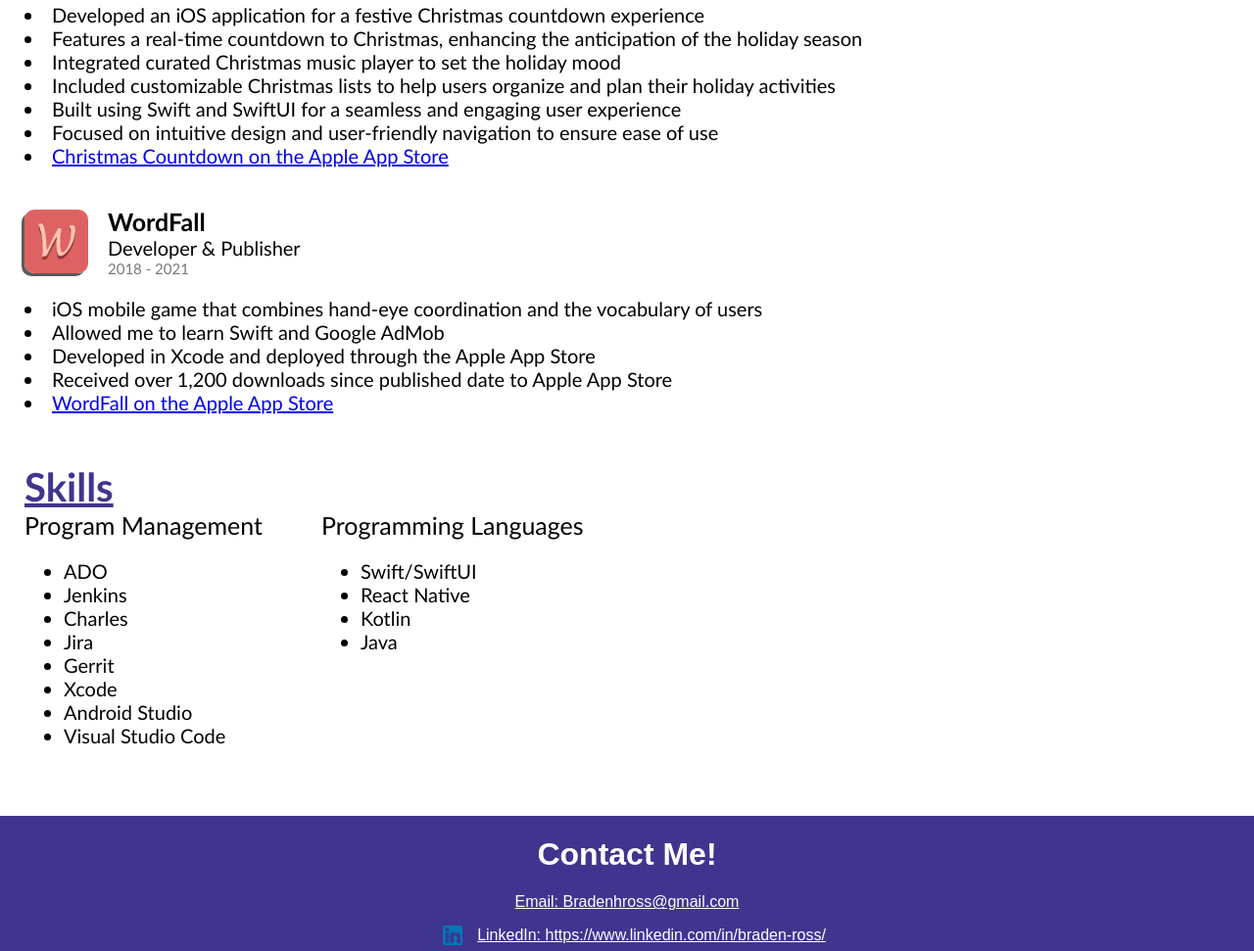
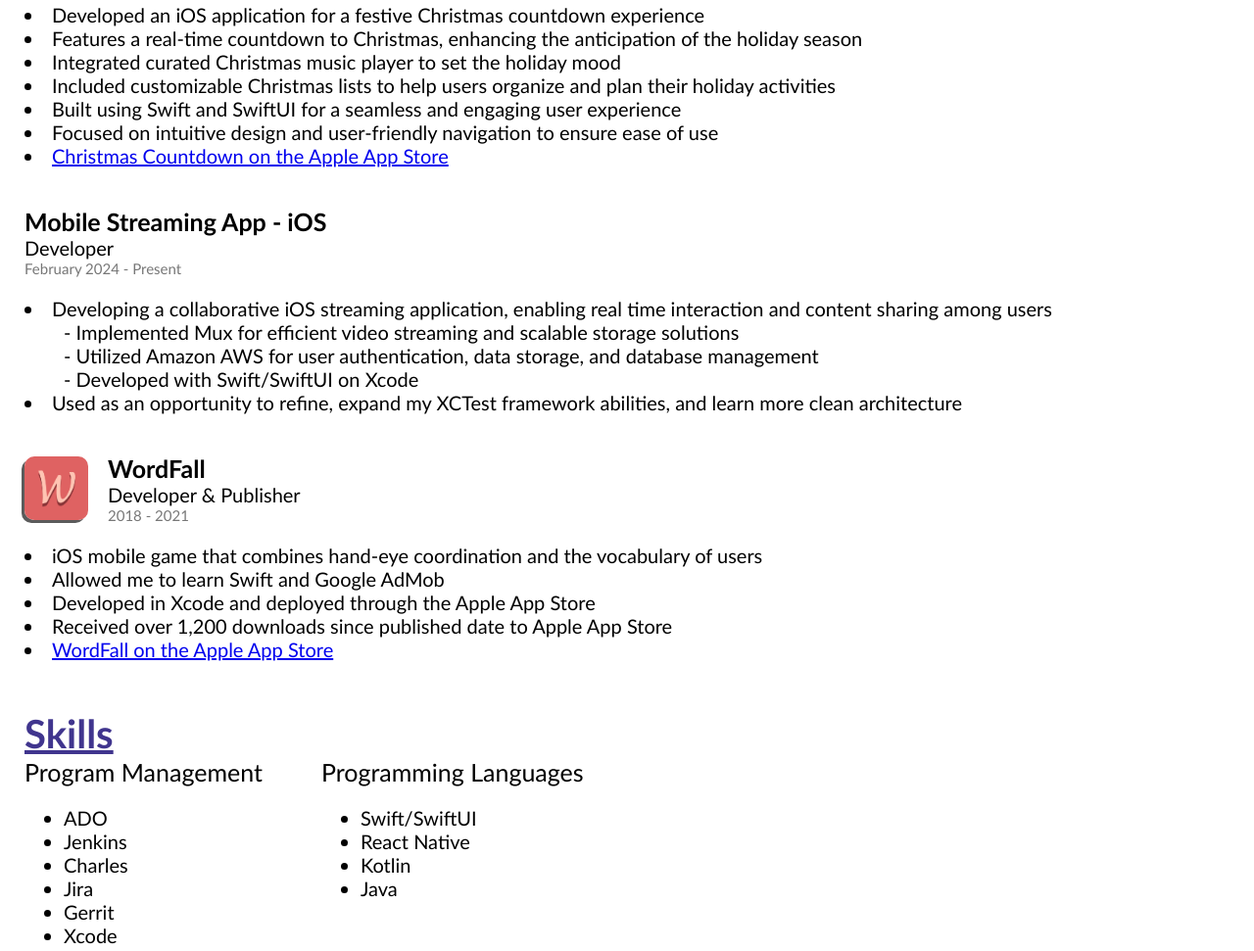
Before and after one commit to bradenross/bradenross.github.io, a plain HTML site: page index.html in a window 1280 px wide. Shown: the part 2641-3612 px from the top of the page at 98% size. Drawn offline with Linux system fonts and the light colour scheme.

Commit message:
Updated experience projects

```diff
--- a/index.html
+++ b/index.html
@@ -158,6 +158,41 @@
             </div>
 
             <div class="project-div">
+                <div class="project-header-columns">
+                    <div class="project-header">
+                        <h2 class="project-name">
+                            Mobile Streaming App - iOS
+                        </h2>
+                        <h3 class="project-role">
+                            Developer
+                        </h3>
+                        <h3 class="project-dates">
+                            February 2024 - Present
+                        </h3>
+                    </div>
+                </div>
+                <p1 class="project-description">
+                    <li>
+                        Developing a collaborative iOS streaming application, enabling real time interaction and content
+                        sharing among users
+                        <dd>
+                            - Implemented Mux for efficient video streaming and scalable storage solutions
+                        </dd>
+                        <dd>
+                            - Utilized Amazon AWS for user authentication, data storage, and database management
+                        </dd>
+                        <dd>
+                            - Developed with Swift/SwiftUI on Xcode
+                        </dd>
+                    </li>
+                    <li>
+                        Used as an opportunity to refine, expand my XCTest framework abilities, and learn more clean
+                        architecture
+                    </li>
+                </p1>
+            </div>
+
+            <div class="project-div">
                 <div>
                     <div class="project-header-columns">
                         <img src="wordfallLogo.PNG" class="project-logo">
```
